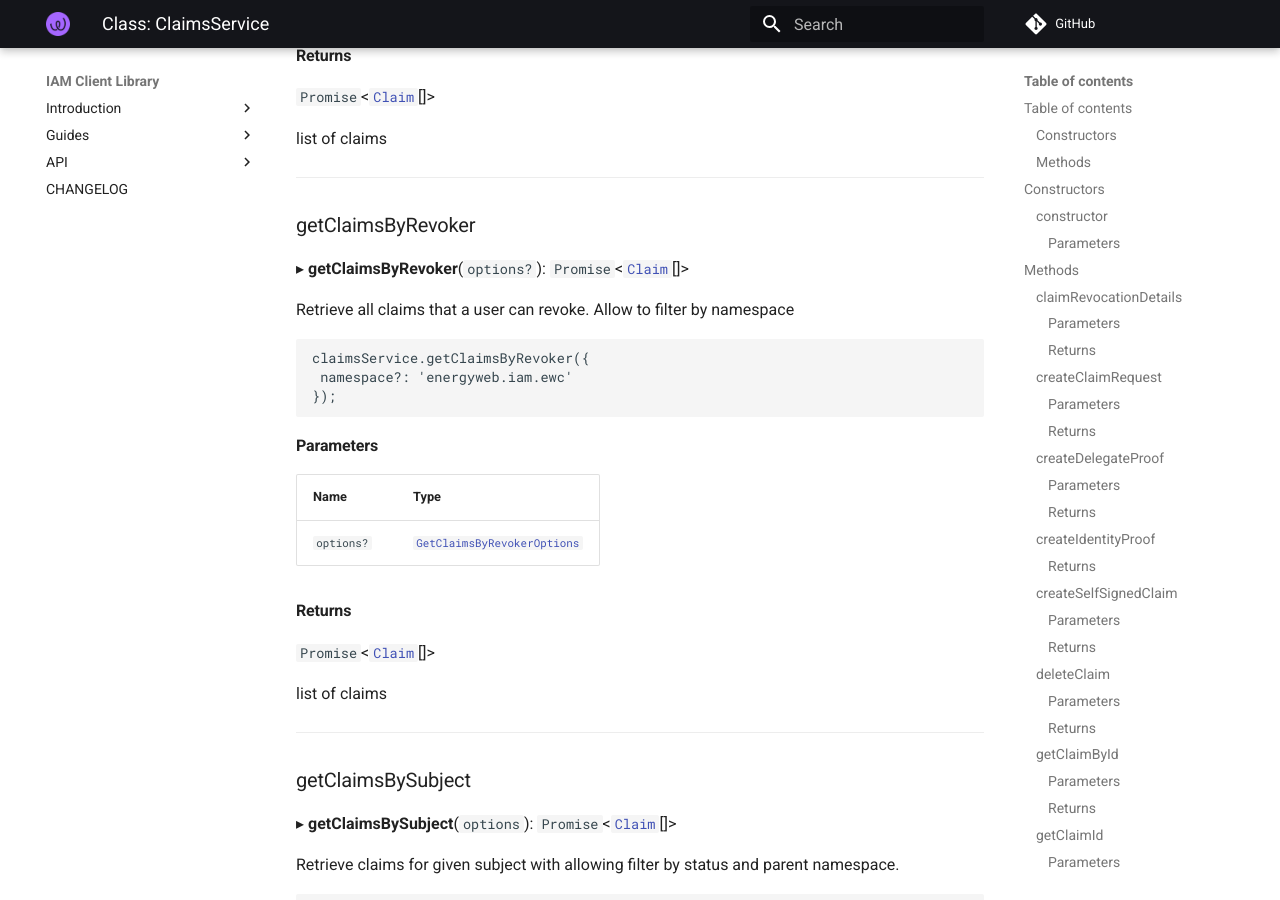
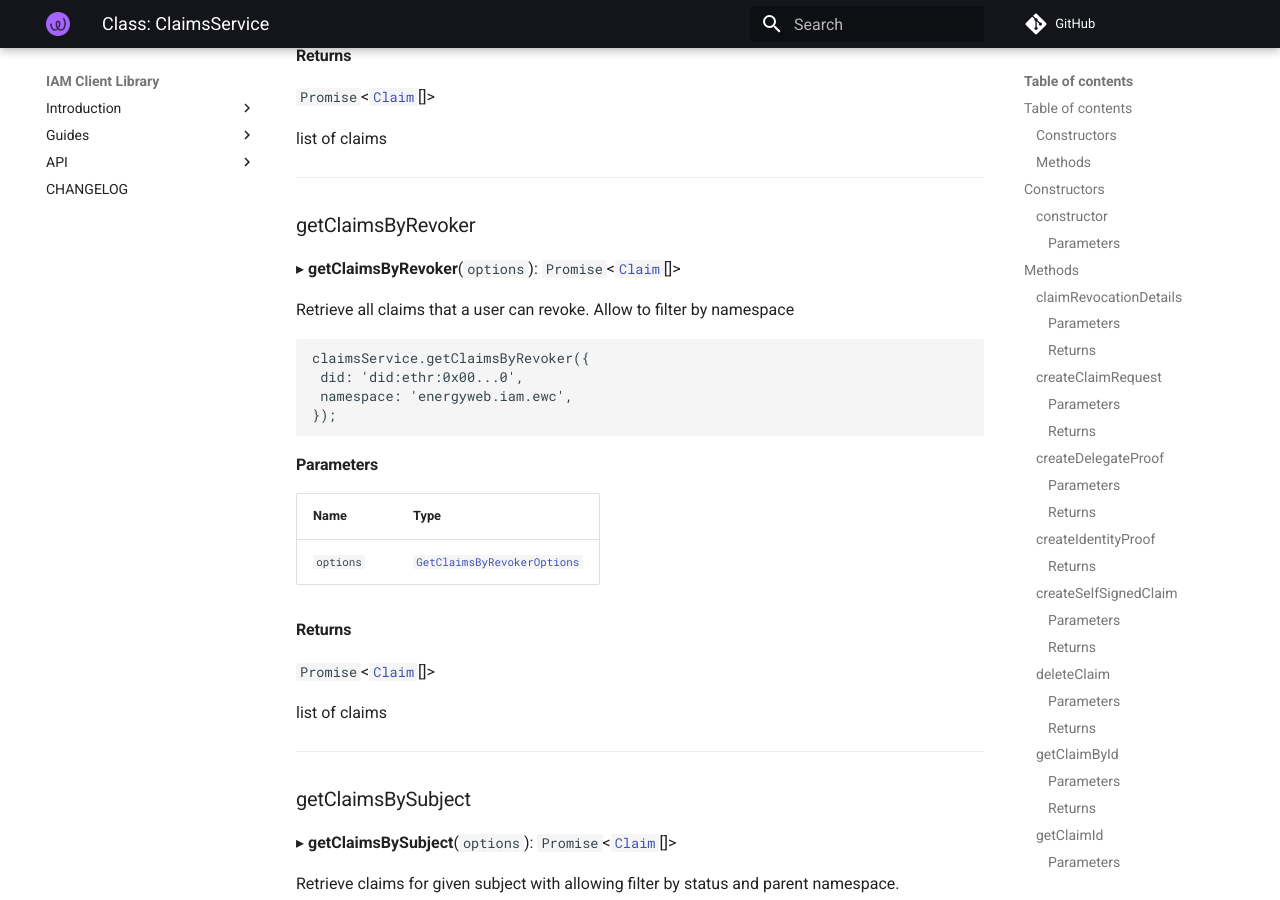
Before and after one commit to energywebfoundation/iam-client-lib, an MkDocs documentation site: the page built from docs/api/classes/modules_claims.ClaimsService.md, in a window 1280 px wide and 900 px high, scrolled down 7843 px. Built offline with MkDocs 1.6.1 and Material for MkDocs 9.7.7, drawn with Linux system fonts in a browser that asks for light colours; comment, search, counter and statistics services are not loaded.

Commit message:
feat(revokeClaim): make did param required

````diff
--- a/docs/api/classes/modules_claims.ClaimsService.md
+++ b/docs/api/classes/modules_claims.ClaimsService.md
@@ -338,13 +338,14 @@ ___
 
 ### getClaimsByRevoker
 
-▸ **getClaimsByRevoker**(`options?`): `Promise`<[`Claim`](../interfaces/modules_claims.Claim.md)[]\>
+▸ **getClaimsByRevoker**(`options`): `Promise`<[`Claim`](../interfaces/modules_claims.Claim.md)[]\>
 
 Retrieve all claims that a user can revoke. Allow to filter by namespace
 
 ```typescript
 claimsService.getClaimsByRevoker({
- namespace?: 'energyweb.iam.ewc'
+ did: 'did:ethr:0x00...0',
+ namespace: 'energyweb.iam.ewc',
 });
 ```
 
@@ -352,7 +353,7 @@ claimsService.getClaimsByRevoker({
 
 | Name | Type |
 | :------ | :------ |
-| `options?` | [`GetClaimsByRevokerOptions`](../interfaces/modules_claims.GetClaimsByRevokerOptions.md) |
+| `options` | [`GetClaimsByRevokerOptions`](../interfaces/modules_claims.GetClaimsByRevokerOptions.md) |
 
 #### Returns
 
````
Also changed, not shown: docs/api/classes/modules_cache_client.CacheClient.md (+2 -1 lines), docs/api/interfaces/modules_cache_client.ICacheClient.md (+2 -1 lines), docs/api/interfaces/modules_claims.GetClaimsByRevokerOptions.md (+9 -0 lines), 4 other files.
